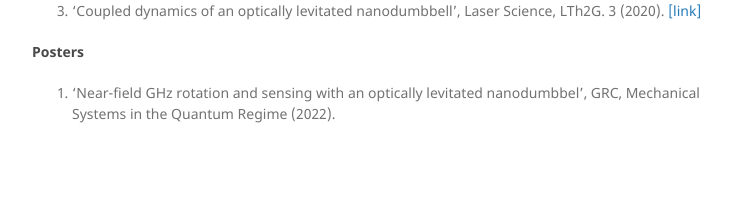
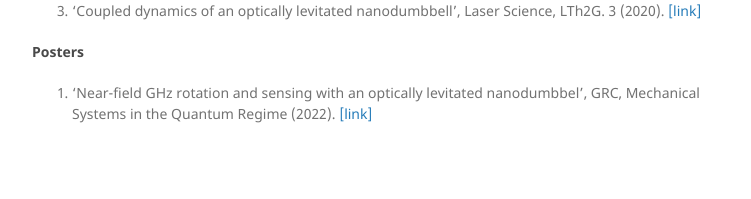
Before and after one commit to peng-ju/peng-ju.github.io, a Jekyll site: the page built from publications/index.md, in a window 1280 px wide. Shown: the part 911-1110 px from the top of the page, without its empty margins (108-859 px from the left). Built offline with Jekyll 4.4.1, drawn with Linux system fonts in a browser that asks for light colours.

Commit message:
Update index.md

```diff
--- a/publications/index.md
+++ b/publications/index.md
@@ -27,4 +27,4 @@ Physical Review Research 2 (4), 043054 (2020).
 3. 'Coupled dynamics of an optically levitated nanodumbbell', Laser Science, LTh2G. 3 (2020). [[link]](https://opg.optica.org/abstract.cfm?uri=LS-2020-LTh2G.3#videoPlayer)
 
 #### Posters
-1. 'Near-field GHz rotation and sensing with an optically levitated nanodumbbel', GRC, Mechanical Systems in the Quantum Regime (2022).
+1. 'Near-field GHz rotation and sensing with an optically levitated nanodumbbel', GRC, Mechanical Systems in the Quantum Regime (2022). [[link]](https://www.grc.org/mechanical-systems-in-the-quantum-regime-conference/2022/)
```
